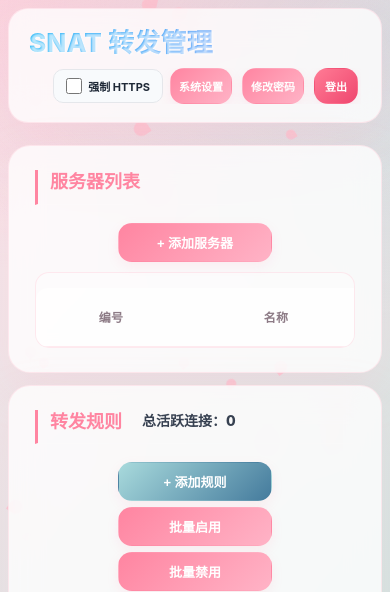
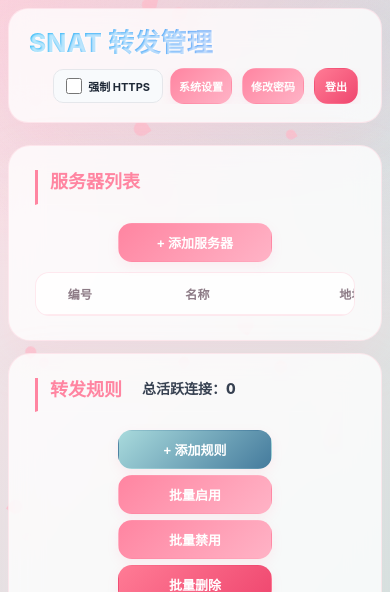
Before and after one commit to lucifer988/SNAT, a Flask app: template web/templates/index.html in a window 390 px wide. Shown: the top 592 px of the page. Run offline with Flask 3, Linux system fonts and the light colour scheme; the template is opened without the code that fills it, so the values that code supplies are empty; parts of the project's set-up code (start-up, migrations or seed data) failed here and were passed over; some libraries are stand-ins or nearby versions.

Commit message:
fix: improve mobile server list scrolling

```diff
--- a/web/templates/index.html
+++ b/web/templates/index.html
@@ -431,11 +431,12 @@
             text-overflow: clip;
             overflow-wrap: anywhere;
         }
-        #serversTable th:nth-child(1), #serversTable td:nth-child(1) { min-width: 150px; }
-        #serversTable th:nth-child(2), #serversTable td:nth-child(2) { min-width: 180px; }
-        #serversTable th:nth-child(3), #serversTable td:nth-child(3) { min-width: 90px; }
-        #serversTable th:nth-child(4), #serversTable td:nth-child(4) { min-width: 110px; }
-        #serversTable th:nth-child(5), #serversTable td:nth-child(5) { min-width: 230px; }
+        #serversTable th:nth-child(1), #serversTable td:nth-child(1) { min-width: 72px; }
+        #serversTable th:nth-child(2), #serversTable td:nth-child(2) { min-width: 120px; }
+        #serversTable th:nth-child(3), #serversTable td:nth-child(3) { min-width: 132px; }
+        #serversTable th:nth-child(4), #serversTable td:nth-child(4) { min-width: 72px; }
+        #serversTable th:nth-child(5), #serversTable td:nth-child(5) { min-width: 88px; }
+        #serversTable th:nth-child(6), #serversTable td:nth-child(6) { min-width: 168px; }
         #serversTable .action-group {
             justify-content: center;
             flex-wrap: nowrap;
@@ -699,7 +700,8 @@
             button:active::after { width: 200px; height: 200px; }
 
             /* 表格横向滚动提示 */
-            .table-wrap { overflow-x: auto; -webkit-overflow-scrolling: touch; }
+            .table-wrap { overflow-x: auto; overflow-y: hidden; -webkit-overflow-scrolling: touch; touch-action: pan-x; width: 100%; max-width: 100%; }
+        .table-wrap > table { margin-top: 0; }
 
             /* 空状态优化 */
             .empty-state {
```
